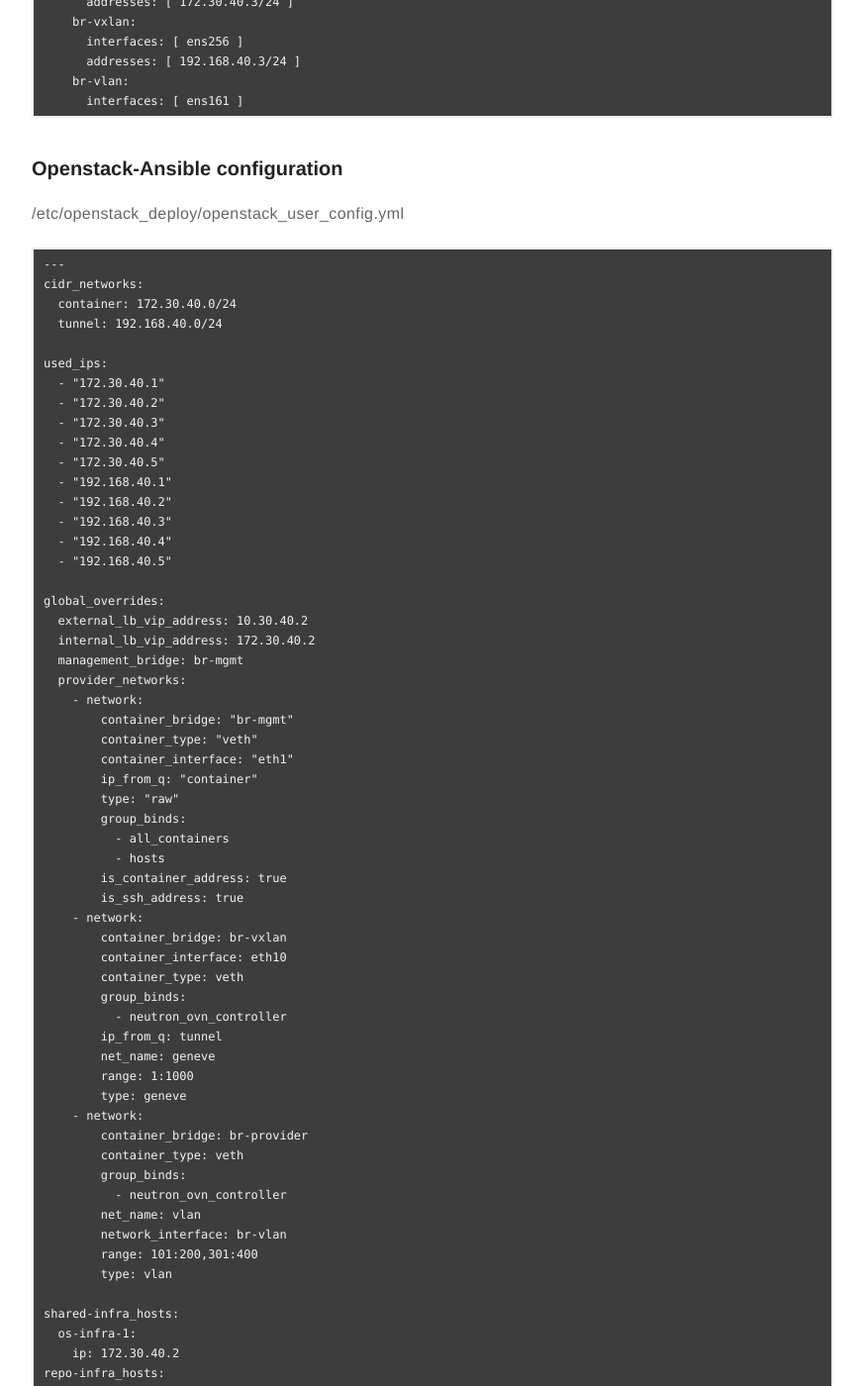
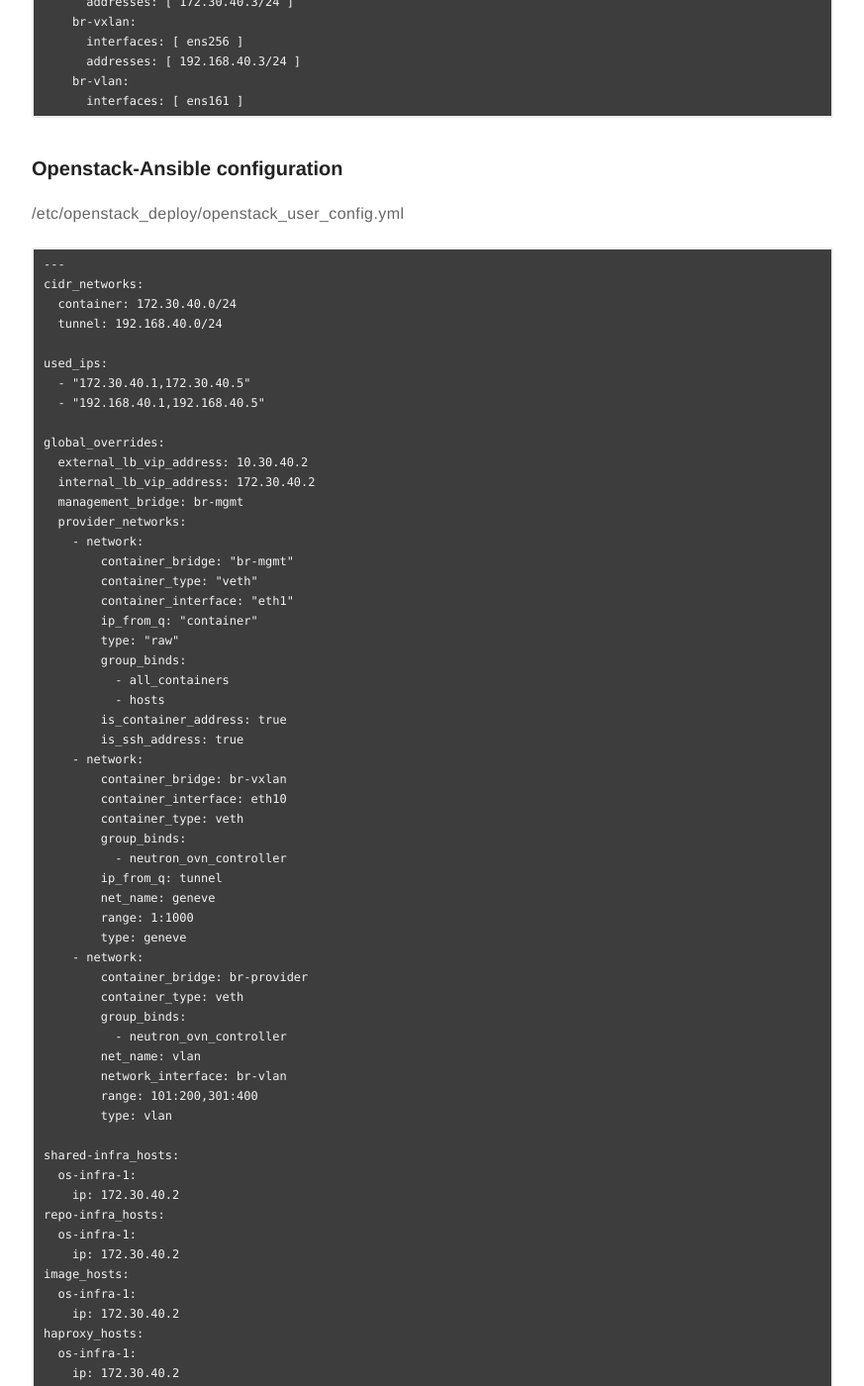
Before and after one commit to satishdotpatel/satishdotpatel.github.io, a Jekyll site: the page built from _posts/2021-03-29-openstack-ansible-ovn-deployment.markdown, in a window 1280 px wide and 1400 px high, scrolled down 2241 px. Shown: the whole window at 99% size, without its empty margins (203-1076 px from the left). Built offline with Jekyll 4.4.1, drawn with Linux system fonts in a browser that asks for light colours; comment, search, counter and statistics services are not loaded; some of the changed text lies outside the part shown.

Commit message:
openstack ovn

```diff
--- a/_posts/2021-03-29-openstack-ansible-ovn-deployment.markdown
+++ b/_posts/2021-03-29-openstack-ansible-ovn-deployment.markdown
@@ -113,16 +113,8 @@
   tunnel: 192.168.40.0/24
 
 used_ips:
-  - "172.30.40.1"
-  - "172.30.40.2"
-  - "172.30.40.3"
-  - "172.30.40.4"
-  - "172.30.40.5"
-  - "192.168.40.1"
-  - "192.168.40.2"
-  - "192.168.40.3"
-  - "192.168.40.4"
-  - "192.168.40.5"
+  - "172.30.40.1,172.30.40.5"
+  - "192.168.40.1,192.168.40.5"
 
 global_overrides:
   external_lb_vip_address: 10.30.40.2
```
